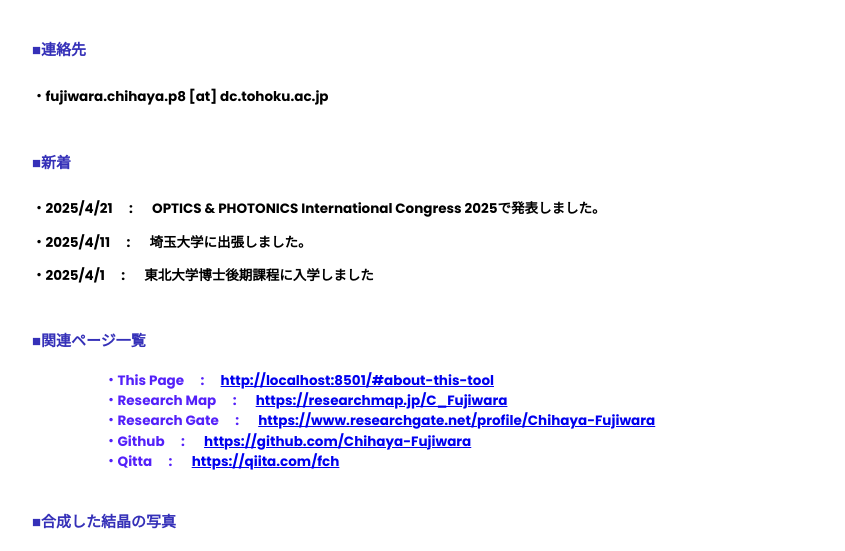
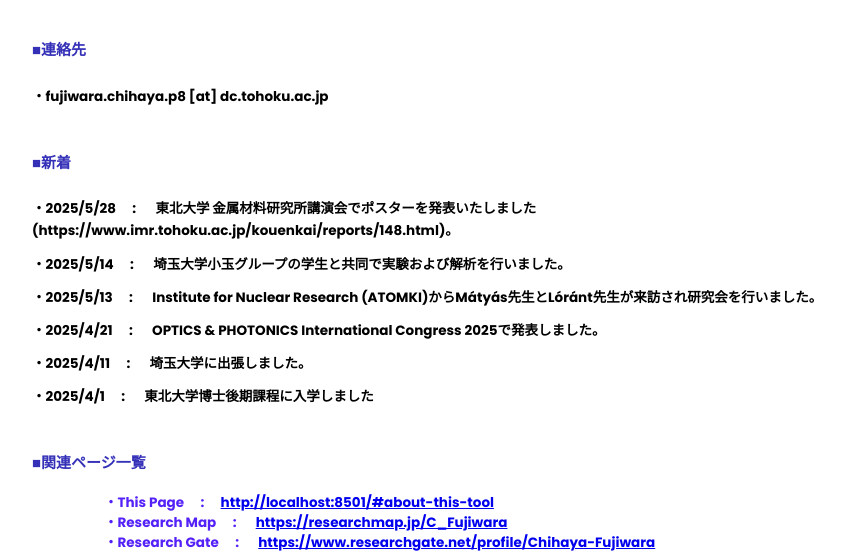
Before and after one commit to Chihaya-Fujiwara/homepage, a Flask app: page / in a window 1280 px wide. Shown: the part 266-817 px from the top of the page, without its empty margins (208-1053 px from the left). Run offline with Flask 3, Linux system fonts and the light colour scheme.

Commit message:
second commit

```diff
--- a/templates/index.html
+++ b/templates/index.html
@@ -41,6 +41,12 @@
         <h1>{% if lang == 'ja' %}■新着{% else %}■New information{% endif %}</h1>
     </section>
     <section class="main_black">
+        <h1>{% if lang == 'ja' %}・2025/5/28 &emsp;: &emsp; 東北大学 金属材料研究所講演会でポスターを発表いたしました (https://www.imr.tohoku.ac.jp/kouenkai/reports/148.html)。
+            {% else %}・2025/5/28 &emsp;: &emsp; We presented a poster at the lecture meeting of Institute for Materials Research, Tohoku University (https://www.imr.tohoku.ac.jp/kouenkai/reports/148.html).  {% endif %}</h1>
+        <h1>{% if lang == 'ja' %}・2025/5/14 &emsp;: &emsp; 埼玉大学小玉グループの学生と共同で実験および解析を行いました。
+            {% else %}・2025/5/14 &emsp;: &emsp; Experiments and data analysis were carried out in collaboration with students from the Kodama Group at Saitama University. {% endif %}</h1>
+        <h1>{% if lang == 'ja' %}・2025/5/13 &emsp;: &emsp; Institute for Nuclear Research (ATOMKI)からMátyás先生とLóránt先生が来訪され研究会を行いました。
+            {% else %}・2025/5/13 &emsp;: &emsp; Professors Mátyás and Lóránt from the Institute for Nuclear Research (ATOMKI) visited us and jointly held a research seminar with our team {% endif %}</h1>
         <h1>{% if lang == 'ja' %}・2025/4/21 &emsp;: &emsp; OPTICS & PHOTONICS International Congress 2025で発表しました。
             {% else %}・2025/4/21 &emsp;: &emsp; I presented my study OPTICS & PHOTONICS International Congress 2025 {% endif %}</h1>
         <h1>{% if lang == 'ja' %}・2025/4/11 &emsp;: &emsp; 埼玉大学に出張しました。
```
